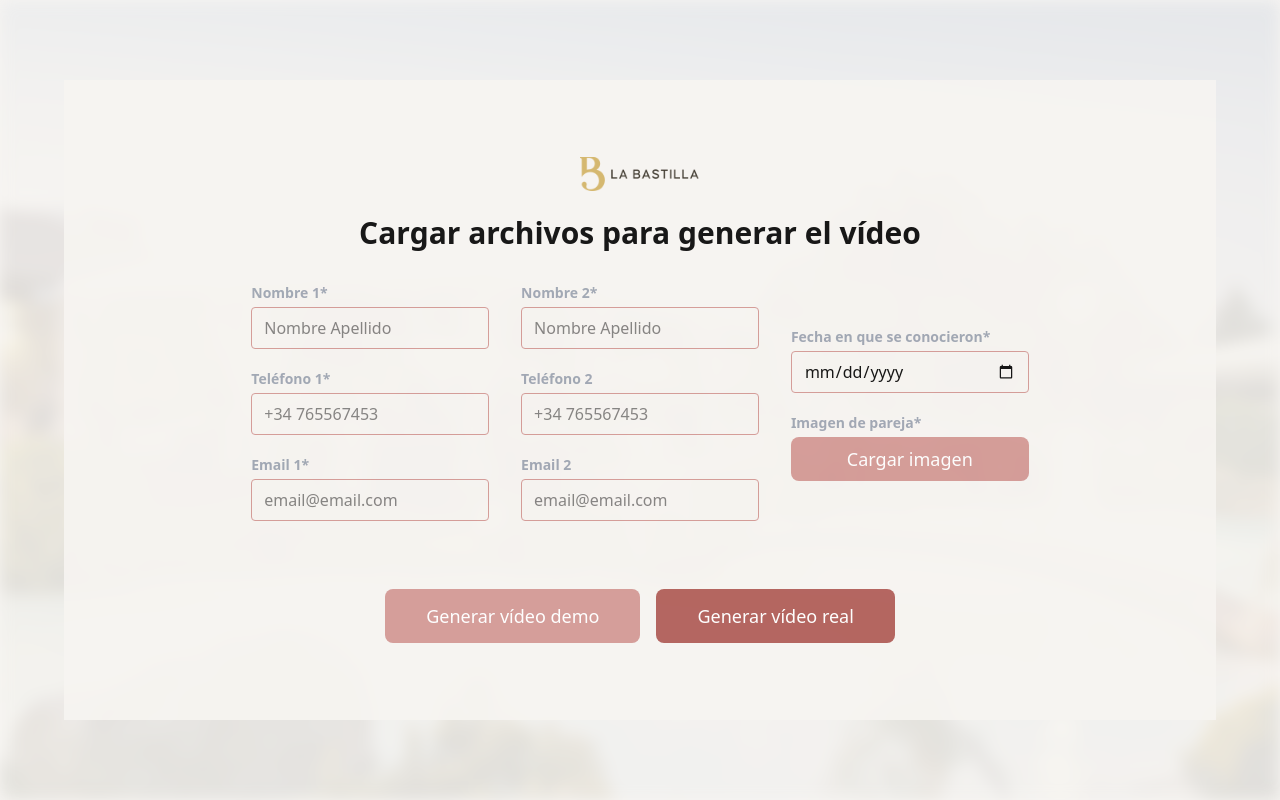
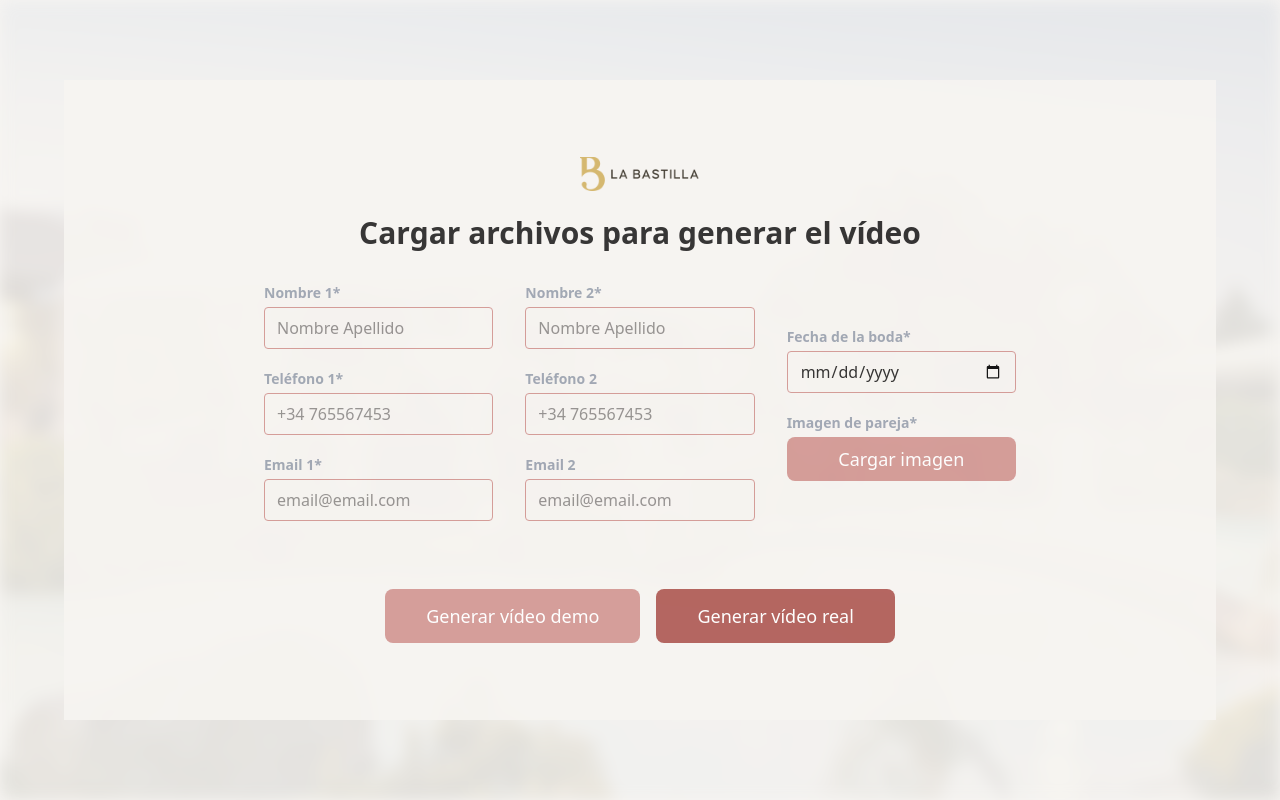
Before and after one commit to pcalzadat/nupzial-app, a React (Vite) app: page /cargar_archivos in a window 1280 px wide. Built offline with nearby package versions, Linux system fonts and the light colour scheme.

Commit message:
Cambios front

```diff
--- a/src/App.css
+++ b/src/App.css
@@ -45,7 +45,7 @@ html {
 body {
     /* Asegura que el fondo y el color de texto por defecto sean de modo claro */
     background-color: white !important; /* O el color de fondo base de tu app */
-    color: black !important; /* O el color de texto base de tu app (ej: text-gray-900) */
+    color: rgb(35, 34, 34) !important; /* O el color de texto base de tu app (ej: text-gray-900) */
 
     /* Otra propiedad para anular la inversión de colores */
     -webkit-tap-highlight-color: transparent; /* A veces ayuda */
--- a/src/index.css
+++ b/src/index.css
@@ -63,7 +63,7 @@ html {
 body {
     /* Asegura que el fondo y el color de texto por defecto sean de modo claro */
     background-color: white !important; /* O el color de fondo base de tu app */
-    color: black !important; /* O el color de texto base de tu app (ej: text-gray-900) */
+    color: rgb(35, 34, 34) !important; /* O el color de texto base de tu app (ej: text-gray-900) */
 
     /* Otra propiedad para anular la inversión de colores */
     -webkit-tap-highlight-color: transparent; /* A veces ayuda */
--- a/src/pages/UploadData.jsx
+++ b/src/pages/UploadData.jsx
@@ -238,7 +238,7 @@ export default function UploadData() {
 
           <div className="flex flex-col flex-1 items-center justify-center">
             <div className="mb-4 w-full">
-              <label className="block text-left text-sm font-bold text-gray-400 mb-1" htmlFor="fecha">Fecha en que se conocieron*</label>
+              <label className="block text-left text-sm font-bold text-gray-400 mb-1" htmlFor="fecha">Fecha de la boda*</label>
               <input
                 id="fecha"
                 type="date"
```
